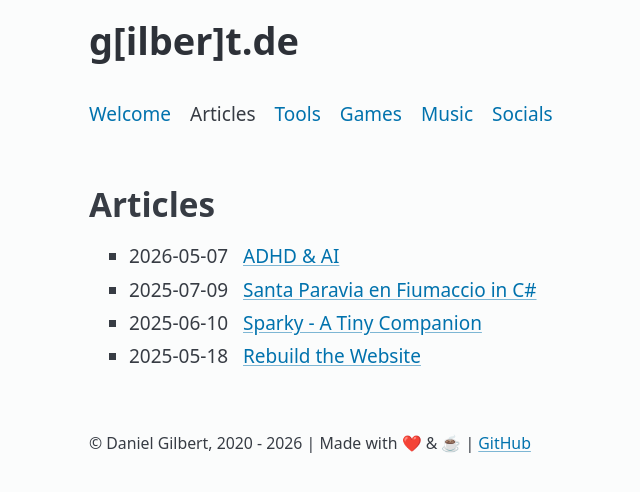
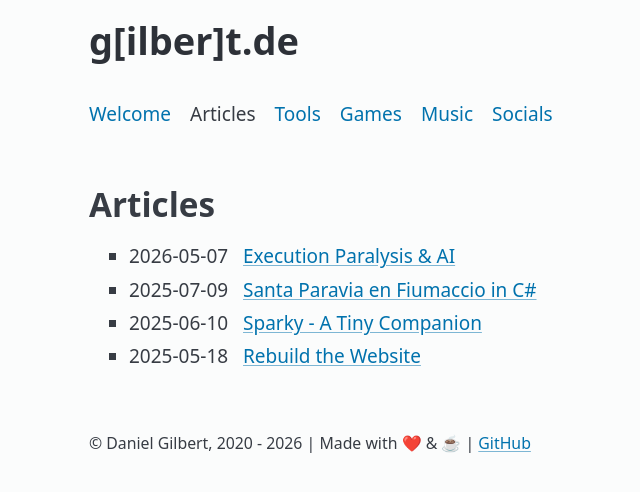
Before and after one commit to DanielGilbert/g5t.de, a website with bundled scripts: page public/articles/index.html in a window 1280 px wide. Shown: the whole page, without its empty margins (126-766 px from the left). Built offline with nearby package versions, Linux system fonts and the light colour scheme.

Commit message:
Fixes references

```diff
--- a/public/articles/index.html
+++ b/public/articles/index.html
@@ -28,7 +28,7 @@
         <h2>Articles</h2>
         <section>
             <ul>
-                <li>2026-05-07&NonBreakingSpace;&NonBreakingSpace;&NonBreakingSpace;<a href="./20260506-adhd-and-ai/index.html">ADHD &amp; AI</a></li>
+                <li>2026-05-07&NonBreakingSpace;&NonBreakingSpace;&NonBreakingSpace;<a href="./20260506-execution-paralysis-and-ai/index.html">Execution Paralysis &amp; AI</a></li>
                 <li>2025-07-09&NonBreakingSpace;&NonBreakingSpace;&NonBreakingSpace;<a href="./20250709-santa-paravia/index.html">Santa Paravia en Fiumaccio in C#</a></li>
                 <li>2025-06-10&NonBreakingSpace;&NonBreakingSpace;&NonBreakingSpace;<a href="./20250610-sparky-a-tiny-companion/index.html">Sparky - A Tiny Companion</a></li>
                 <li>2025-05-18&NonBreakingSpace;&NonBreakingSpace;&NonBreakingSpace;<a href="./20250518-rebuild-the-website/index.html">Rebuild the Website</a></li>
```
Also changed, not shown: public/articles/20260507-execution-paralysis-and-ai/index.html (renamed from public/articles/20260507-adhd-and-ai/index.html).
